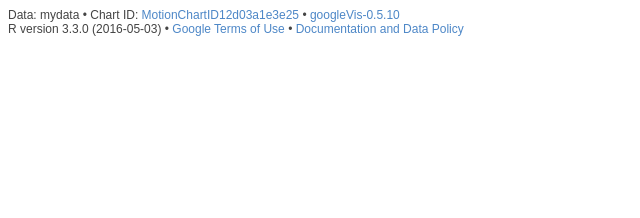
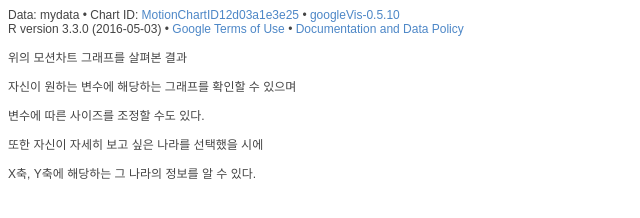
Before and after one commit to chokoso/chokoso.github.io, a plain HTML site: page motionchart.html in a window 1280 px wide. Shown: the whole page, without its empty margins (0-640 px from the left). Drawn offline with Linux system fonts and the light colour scheme; a script that the page names is missing.

Commit message:
Update motionchart.html

```diff
--- a/motionchart.html
+++ b/motionchart.html
@@ -2086,5 +2086,12 @@ callbacks.shift()();
   R version 3.3.0 (2016-05-03)
   &#8226; <a href="https://developers.google.com/terms/">Google Terms of Use</a> &#8226; <a href="https://google-developers.appspot.com/chart/interactive/docs/gallery/motionchart">Documentation and Data Policy</a>
 </span></div>
+<p></p>
+<div> 위의 모션차트 그래프를 살펴본 결과
+<p> 자신이 원하는 변수에 해당하는 그래프를 확인할 수 있으며</p>
+<p> 변수에 따른 사이즈를 조정할 수도 있다.</p>
+<P> 또한 자신이 자세히 보고 싶은 나라를 선택했을 시에 </P>
+<P> X축, Y축에 해당하는 그 나라의 정보를 알 수 있다.</P>
+</div>
 </body>
 </html>
```
